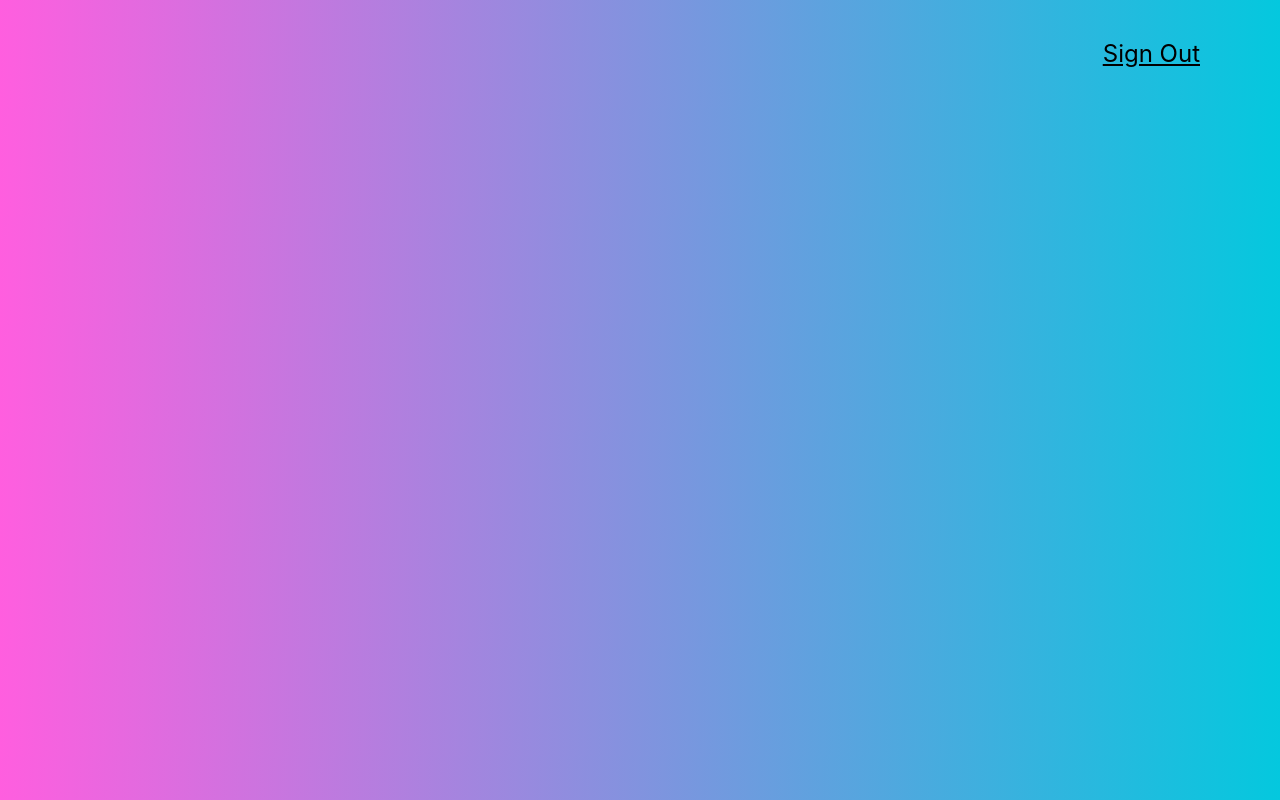
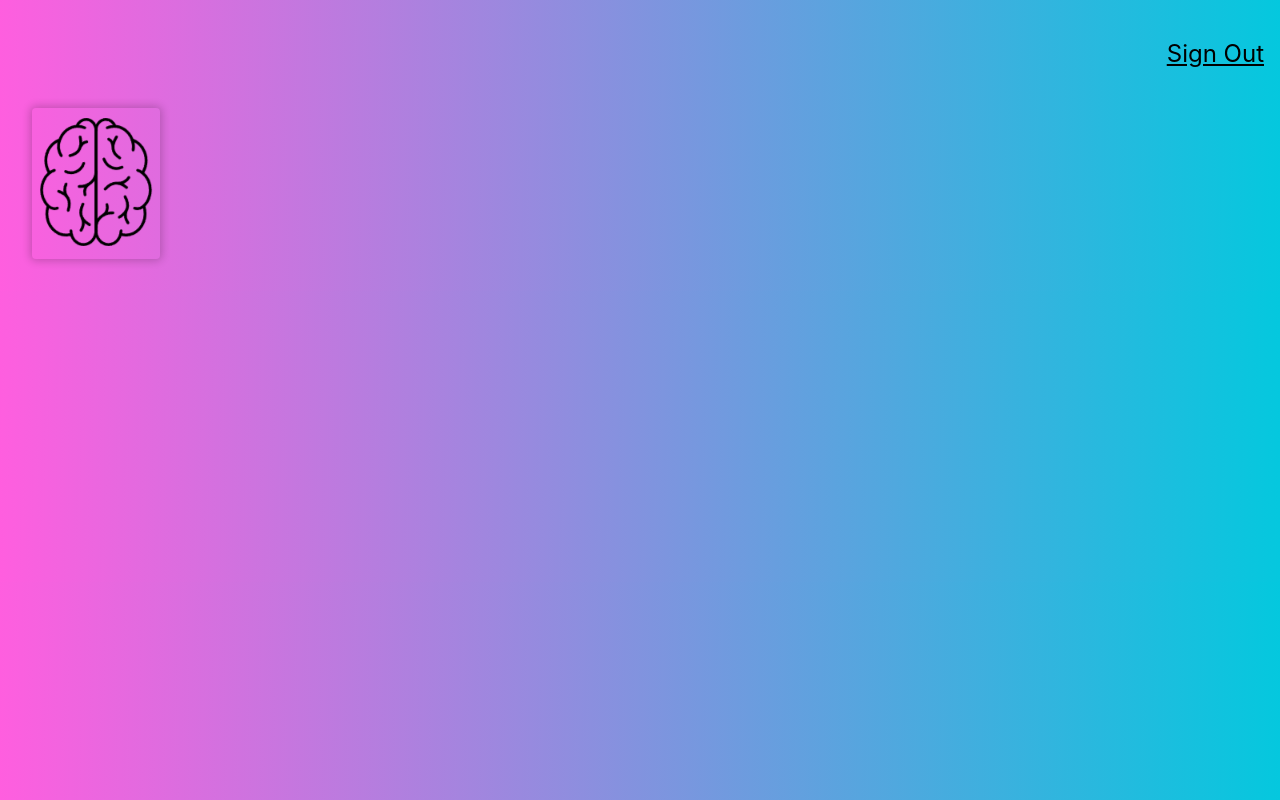
Before and after one commit to jaques67/face-recognition-brain, a React (Create React App) app: page / in a window 1280 px wide. Built offline with nearby package versions, Linux system fonts and the light colour scheme.

Commit message:
Added Logo component. Added tilt library

```diff
--- a/package.json
+++ b/package.json
@@ -8,6 +8,7 @@
     "@testing-library/user-event": "^13.5.0",
     "react": "^18.3.0",
     "react-dom": "^18.3.0",
+    "react-parallax-tilt": "^1.7.223",
     "react-scripts": "5.0.1",
     "tachyons": "^4.12.0",
     "web-vitals": "^2.1.4"
--- a/src/App.js
+++ b/src/App.js
@@ -4,7 +4,7 @@ import Logo from './components/Logo/Logo';
 
 function App() {
   return (
-    <div style={{display: 'flex', justifyContent: 'flex-end'}}>
+    <div>
       <Navigation />
       <Logo/>
       {/*  <ImageLinkForm />*/}
--- /dev/null
+++ b/src/components/Logo/Logo.css
@@ -0,0 +1,8 @@
+.Tilt {
+    background: linear-gradient(89deg, #FF5EDF, #04C8DE 100%);
+}
+
+img {
+    padding-top: 10px;
+    padding-bottom: 10px;
+}
--- a/src/components/Logo/Logo.js
+++ b/src/components/Logo/Logo.js
@@ -1,9 +1,16 @@
 import React from "react";
+import Tilt from 'react-parallax-tilt';
+import './Logo.css';
+import brain from './brain.png';
 
 const Logo = () => {
   return (
-    <div className="ma4 mt0 ">
-
+    <div className="ma4 mt0 mw4">
+      <Tilt  className='br2 shadow-2' tiltMaxAngleX={35} tiltMaxAngleY={35} >
+        <div>
+          <div><img src={brain}  alt='brain'/></div>
+        </div>
+      </Tilt>
     </div>
   );
 }
--- a/src/components/Navigation/Navigation.js
+++ b/src/components/Navigation/Navigation.js
@@ -2,7 +2,7 @@ import React from 'react';
 
 const Navigation = () => {
   return (
-    <nav className="nav">
+    <nav  style={{display: 'flex', justifyContent: 'flex-end'}}>
       <p className='f3 link dim black underline pa3 pointer'>Sign Out</p>
     </nav>
   )
```
Also changed, not shown: src/components/Logo/brain.png (added), 1 other file (tests, documents, lock files or other folders).
